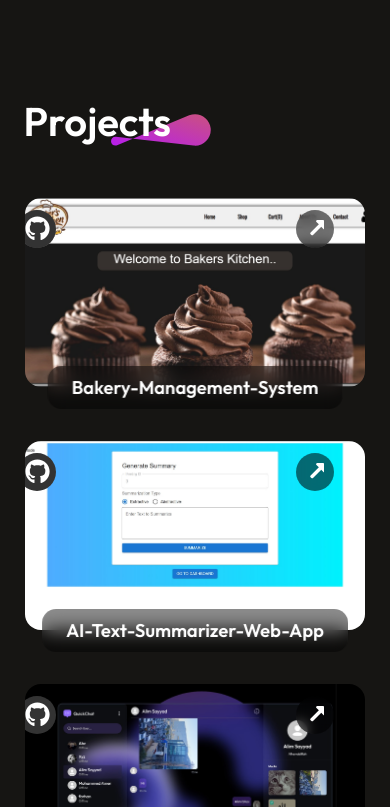
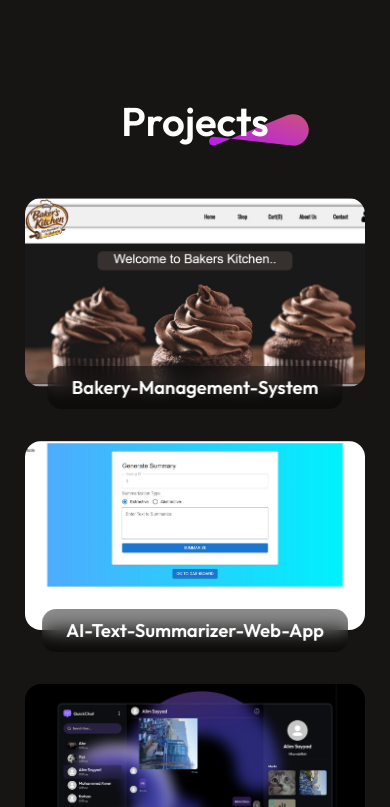
Before and after one commit to Shaikh-Ayaz04/Portfolio, a React (Vite) app: page / in a window 390 px wide. Shown: the part 2897-3704 px from the top of the page. Built offline with nearby package versions, Linux system fonts and the light colour scheme; a web font is replaced by a local one.

Commit message:
refactor: adjust footer layout for better responsiveness and update MyWork styles

```diff
--- a/src/Components/Footer/Footer.css
+++ b/src/Components/Footer/Footer.css
@@ -132,12 +132,16 @@
 
     .footer-top {
         gap: 30px;
+        flex-direction: column;
     }
 
     .footer-top-right {
         gap: 5px;
     }
-
+    .social-buttons1 {
+        align-items: center;
+        width: 100%;
+    }
 
     .footer-bottom {
         display: flex;
--- a/src/Components/MyWork/MyWork.css
+++ b/src/Components/MyWork/MyWork.css
@@ -156,7 +156,7 @@
   .mywork {
     margin: 50px 6%;
     gap: 50px;
-    align-items: start;
+    /* align-items: start; */
   }
 
   .mywork-title h1 {
@@ -175,7 +175,7 @@
 
   }
 
-  .icon,
+  /* .icon, */
   .project-title {
     opacity: 1;
     transform: translate(-50%, 0);
```
